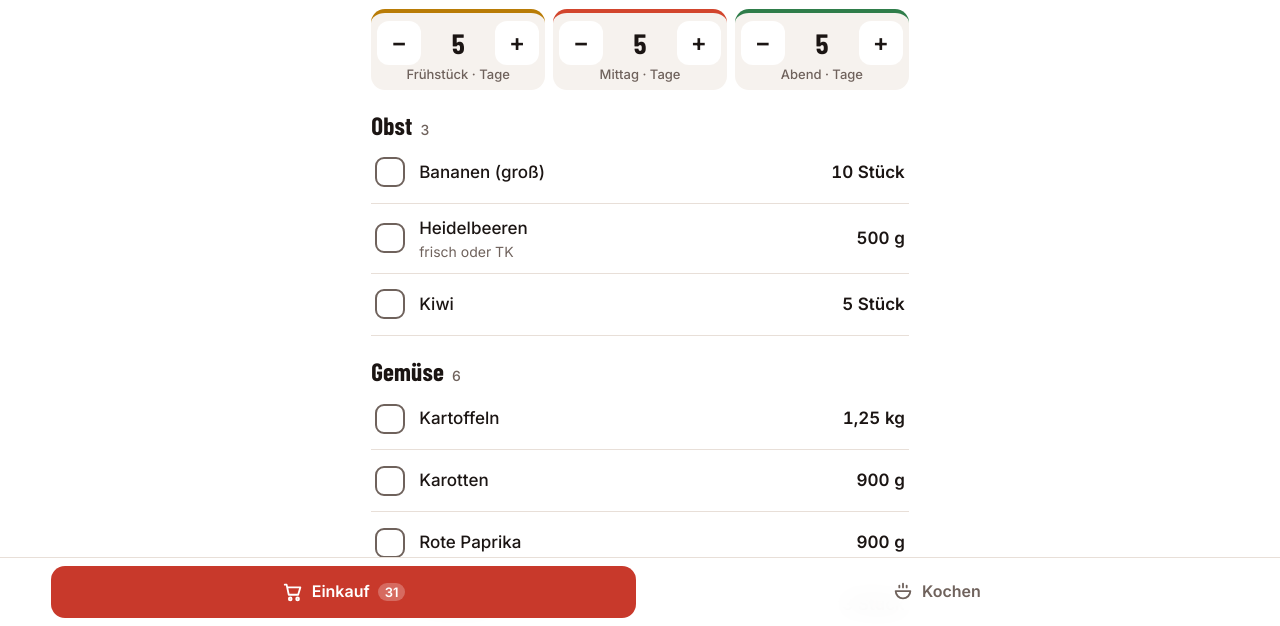
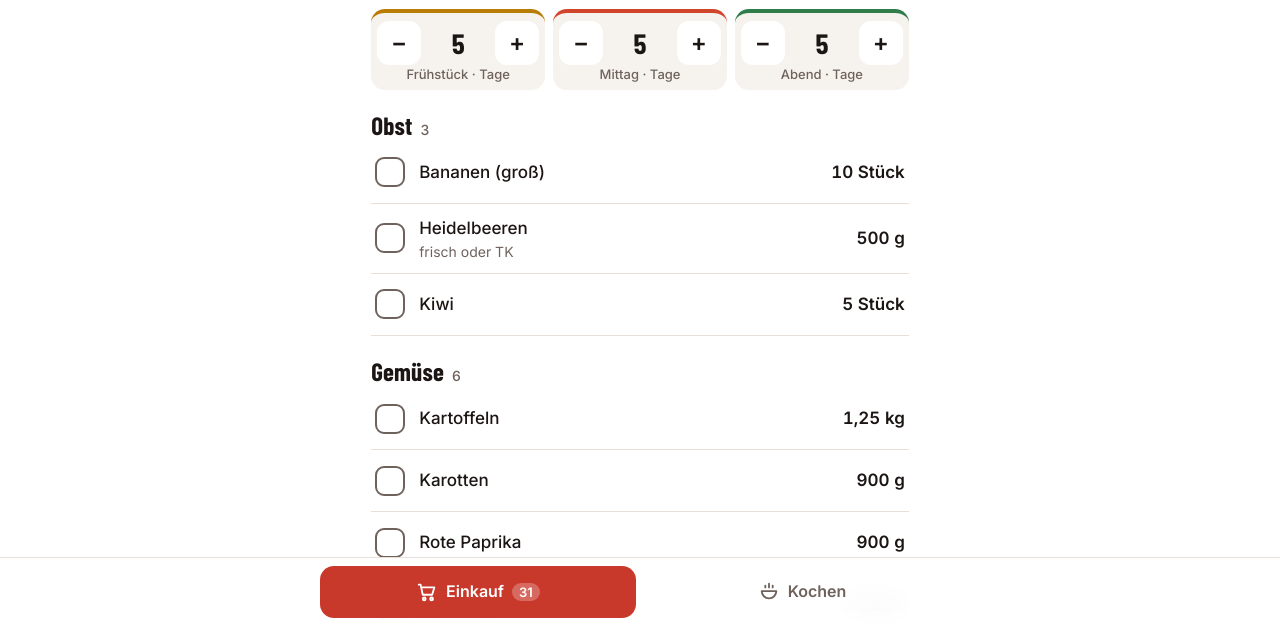
Before and after one commit to camilownr/meal-prep, a plain HTML site: page index.html in a window 1280 px wide. Shown: the part 174-800 px from the top of the page. Drawn offline with nearby package versions, Linux system fonts and the light colour scheme.

Commit message:
Tab-Leiste am großen Bildschirm schmaler
Co-Authored-By: Claude Opus 5.5 <noreply@anthropic.com>
Claude-Session: https://claude.ai/code/session_01ERPXWRqN8vMmoX52SXz6Pz

```diff
--- a/index.html
+++ b/index.html
@@ -79,7 +79,7 @@ details[open] summary::after{transform:rotate(-135deg)}
 .prep li.done .n{background:var(--line);color:var(--mute)}
 .acts{display:flex;justify-content:space-between;flex-wrap:wrap;margin-top:6px}
 .note{font-size:13px;color:var(--mute);text-align:center;margin-top:28px}
-nav.tabs{position:fixed;left:0;right:0;bottom:0;z-index:6;display:grid;grid-template-columns:1fr 1fr;gap:8px;background:color-mix(in srgb,var(--bg) 92%,transparent);backdrop-filter:blur(12px);-webkit-backdrop-filter:blur(12px);border-top:1px solid var(--line);padding:8px max(4vw,14px) calc(8px + var(--safe-b))}
+nav.tabs{position:fixed;left:0;right:0;bottom:0;z-index:6;display:grid;grid-template-columns:1fr 1fr;gap:8px;background:color-mix(in srgb,var(--bg) 92%,transparent);backdrop-filter:blur(12px);-webkit-backdrop-filter:blur(12px);border-top:1px solid var(--line);padding:8px max(4vw,14px,calc((100vw - 640px)/2)) calc(8px + var(--safe-b))}
 nav.tabs a{display:flex;align-items:center;justify-content:center;gap:8px;min-height:52px;border-radius:14px;text-decoration:none;color:var(--mute);font-weight:600;font-size:16px}
 nav.tabs a svg{width:22px;height:22px;fill:none;stroke:currentColor;stroke-width:2;stroke-linecap:round;stroke-linejoin:round}
 nav.tabs a[aria-current=page]{background:var(--red);color:#fff}
```
